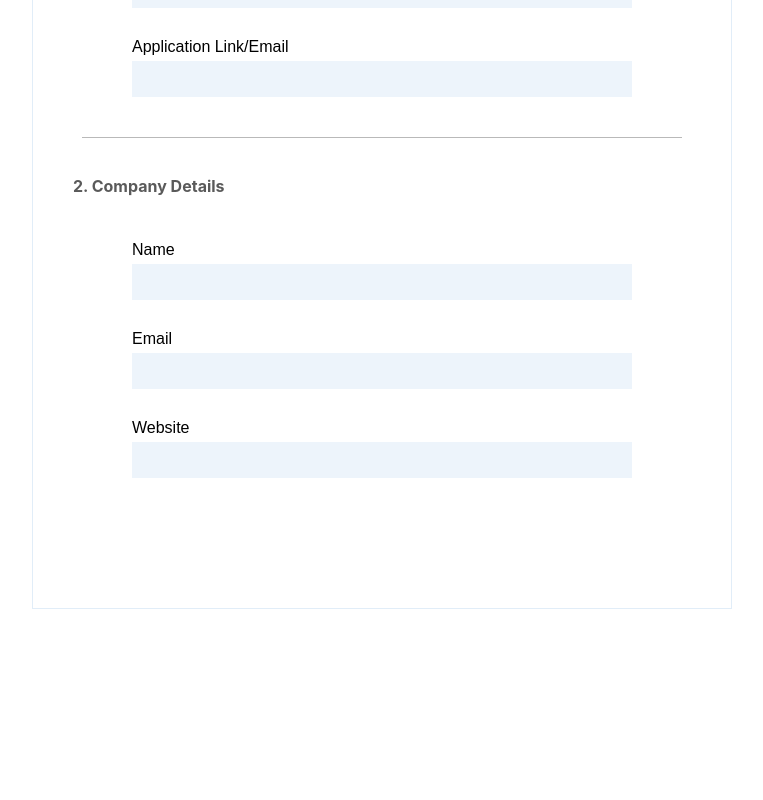
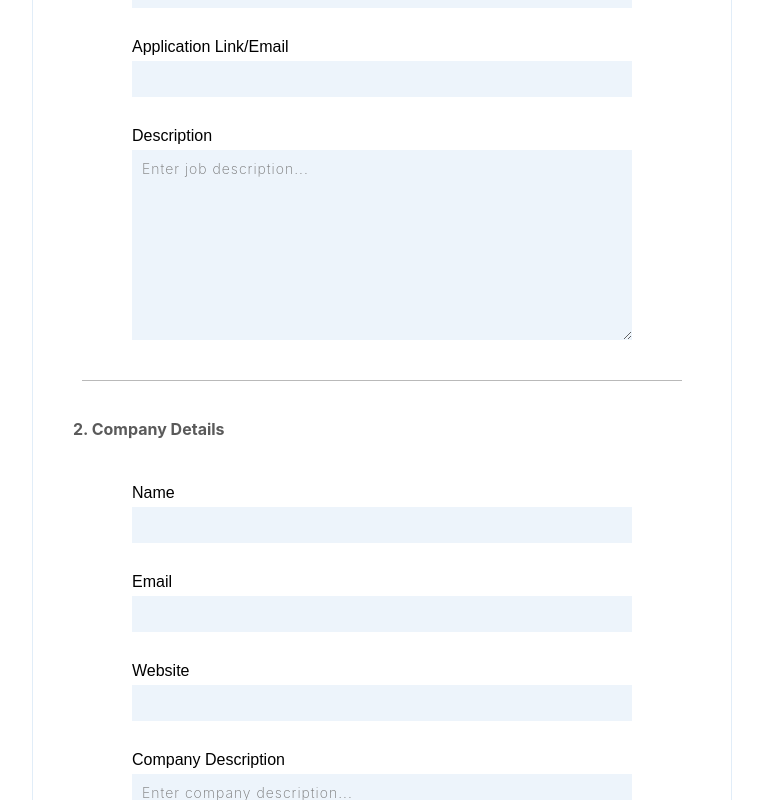
Before and after one commit to msaaddev/jobboard, a Next.js app: page /hire in a window 1280 px wide. Shown: the part 660-1460 px from the top of the page, without its empty margins (258-1021 px from the left). Before the commit the page ends 1269 px from the top, so only its background shows below. Built offline with nearby package versions, Linux system fonts and the light colour scheme; no server answers.

Commit message:
👌 IMPROVE: hire template

```diff
--- a/components/common/Input.js
+++ b/components/common/Input.js
@@ -12,7 +12,8 @@ const Input = ({
 	dropdown = false,
 	widthMax = false,
 	firstChildtopMargin = false,
-	mediumMargin = false
+	mediumMargin = false,
+	placeholder
 }) => {
 	const [container, setContainer] = useState(styles.container);
 
@@ -37,6 +38,22 @@ const Input = ({
 		<>
 			<div className={container}>
 				{!dropdown ? (
+					label === 'Description' ||
+					label === 'Company Description' ? (
+						<>
+							<label htmlFor={htmlFor} className={styles.label}>
+								{label}
+							</label>
+							<textarea
+								placeholder={placeholder}
+								onChange={(e) => handleOnChange(e.target.value)}
+								cols="30"
+								rows="10"
+								className={styles.input}
+							></textarea>
+							{err !== '' && <p className={styles.err}>{err}</p>}
+						</>
+					) : (
 						<>
 							<label htmlFor={htmlFor} className={styles.label}>
 								{label}
@@ -51,12 +68,14 @@ const Input = ({
 							/>
 							{err !== '' && <p className={styles.err}>{err}</p>}
 						</>
+					)
 				) : label === 'Type' ? (
 					<>
 						<label htmlFor={htmlFor} className={styles.label}>
 							{label}
 						</label>
 						<select
+							className={styles.input}
 							onChange={(e) => handleOnChange(e.target.value)}
 						>
 							<option value="full_time">Full time</option>
@@ -71,6 +90,7 @@ const Input = ({
 							{label}
 						</label>
 						<select
+							className={styles.input}
 							onChange={(e) => handleOnChange(e.target.value)}
 						>
 							<option value={true}>Yes</option>
--- a/pages/hire.js
+++ b/pages/hire.js
@@ -60,7 +60,6 @@ const Hire = () => {
 								htmlFor="job_type"
 								label="Type"
 								type="text"
-								autoFocus={true}
 								value=""
 								dropdown={true}
 								widthMax={true}
@@ -70,7 +69,6 @@ const Hire = () => {
 								htmlFor="job_area"
 								label="City and Country"
 								type="text"
-								autoFocus={true}
 								value=""
 								widthMax={true}
 								mediumMargin={true}
@@ -79,7 +77,15 @@ const Hire = () => {
 								htmlFor="application"
 								label="Application Link/Email"
 								type="text"
-								autoFocus={true}
+								value=""
+								widthMax={true}
+								mediumMargin={true}
+							/>
+							<Input
+								htmlFor="description"
+								label="Description"
+								placeholder="Enter job description..."
+								type="text"
 								value=""
 								widthMax={true}
 								mediumMargin={true}
@@ -115,6 +121,15 @@ const Hire = () => {
 								widthMax={true}
 								mediumMargin={true}
 							/>
+							<Input
+								htmlFor="description"
+								label="Company Description"
+								placeholder="Enter company description..."
+								type="text"
+								value=""
+								widthMax={true}
+								mediumMargin={true}
+							/>
 						</div>
 					</div>
 				</div>
--- a/styles/hire.module.css
+++ b/styles/hire.module.css
@@ -46,7 +46,7 @@
 .form {
 	margin-top: 40px;
 	border: solid 1px #e1edf8;
-	height: 1000px;
+	height: 100%;
 }
 
 .form_section_btns {
--- a/styles/input.module.css
+++ b/styles/input.module.css
@@ -25,7 +25,7 @@
 	font-weight: 500;
 }
 
-.input, .container select {
+.input {
 	width: 100%;
 	border: none;
 	outline: none;
@@ -37,6 +37,11 @@
 	font-size: 14px;
 }
 
+.container textarea {
+	font-family: -apple-system, BlinkMacSystemFont, Segoe UI, Roboto, Oxygen,
+    Ubuntu, Cantarell, Fira Sans, Droid Sans, Helvetica Neue, sans-serif;
+}
+
 .err {
 	padding: 0;
 	margin: 2px 0;
```
Lines whose indentation alone changed are shown as unchanged.
